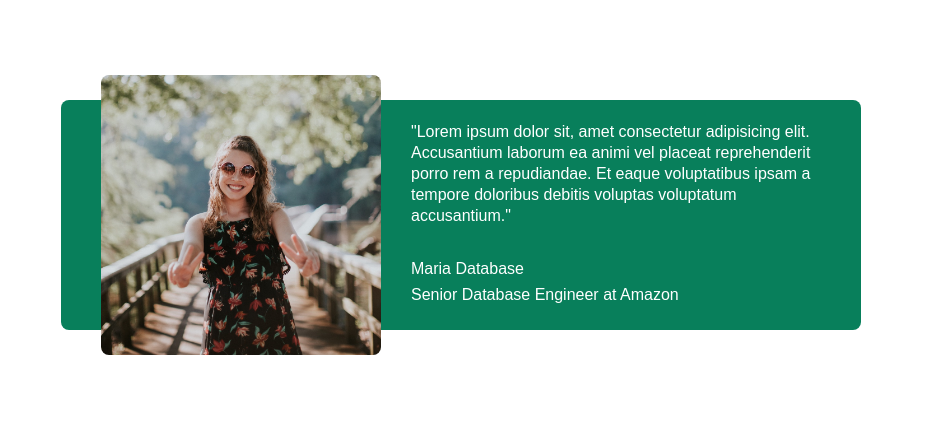
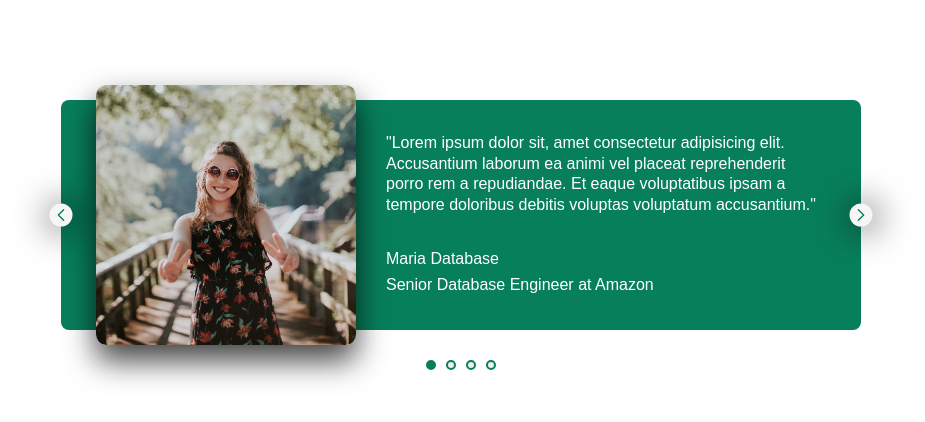
Before and after one commit to bv555222/WebDevPractice, a plain HTML site: page starter/06-Components/02-Carousel.html in a window 1280 px wide. Shown: the whole page, without its empty margins (179-1104 px from the left). Drawn offline with Linux system fonts and the light colour scheme.

Commit message:
Added carousel dots

```diff
--- a/starter/06-Components/02-Carousel.html
+++ b/starter/06-Components/02-Carousel.html
@@ -11,7 +11,7 @@
         }
 
         .carousel{
-            /* position: relative; */
+            position: relative;
             display:flex;
             width: 800px;
             height: 230px;
@@ -21,19 +21,24 @@
             border-radius: 8px;
             margin: 100px auto;
             justify-content: space-evenly;
-            gap:30px;
+            gap:60px;
             align-items: center;
             padding: 40px;
+            margin-bottom: 30px;
+
         }
 
 
         .carousel_photo{
             /* position: absolute; */
-            width: 280px;
-            height: 280px;
+            height: 200px;
+            transform: scale(1.3);
+            box-shadow: 0 12px 24px rgba(0,0,0,0.75);
             border-radius: 8px;
             display: flex;
             justify-content: flex-start;
+            margin-left: 25px;
+
 
 
         }
@@ -59,6 +64,64 @@
             font-weight: 200;
         }
 
+        .slide-left{
+            position: absolute;
+            /* display: flex;
+            align-items: center;
+            justify-content: center; */
+            /* left:-12px; */
+            left: 0;
+            top:50%;
+            transform: translate(-50%,-50%);
+            width: 23px;
+            stroke: #087f5b;
+            stroke-width: 2px;
+            background-color: #f7f6f6;
+            border-radius: 50%;
+            padding: 3px;
+           box-shadow: 2px 2px 35px 2px rgba(0,0,0,0.75);
+             cursor: pointer;
+         }
+
+        .slide-right{
+            position: absolute;
+            top:50%;
+            right: 0px;
+            transform: translate(50%,-50%);
+            width: 23px;
+            stroke: #087f5b;
+            stroke-width: 2px;
+            background-color: #f7f6f6;
+            border-radius: 50%;
+            padding: 3px;
+            box-shadow: 2px 2px 35px 2px rgba(0,0,0,0.75);
+             cursor: pointer;
+        }
+
+        .carousel_dots{
+            position: relative;
+            display: flex;
+            flex-direction: row;
+            gap:10px;
+            justify-content: center;
+            align-items: center;
+            margin-top: 0%;
+
+
+        }
+
+        .dot1,.dot2, .dot3, .dot4 {
+            cursor: pointer;
+            width: 5px;
+            height: 5px;
+            border: 2px solid #087f5b;
+            border-radius: 50%;
+            padding: 3px;
+        }
+
+         .dot1{
+            background-color: #087f5b;
+         }
 
 
 
@@ -68,9 +131,9 @@
 <body>
     <div class="carousel">
 
-        <!-- <svg xmlns="http://www.w3.org/2000/svg" fill="none" viewBox="0 0 24 24" stroke-width="1.5" stroke="currentColor" class="size-6">
-  <path stroke-linecap="round" stroke-linejoin="round" d="m11.25 9-3 3m0 0 3 3m-3-3h7.5M21 12a9 9 0 1 1-18 0 9 9 0 0 1 18 0Z" />
-    </svg> -->
+
+
+
 
         <img src="maria.jpg" alt="maria davis" class="carousel_photo">
         <div class="testimonials">
@@ -81,12 +144,26 @@
             <p class="designation">Senior Database Engineer at Amazon</p>
         </div>
 
-        <!-- <svg xmlns="http://www.w3.org/2000/svg" fill="none" viewBox="0 0 24 24" stroke-width="1.5" stroke="currentColor" class="size-6">
-  <path stroke-linecap="round" stroke-linejoin="round" d="m12.75 15 3-3m0 0-3-3m3 3h-7.5M21 12a9 9 0 1 1-18 0 9 9 0 0 1 18 0Z" />
-    </svg> -->
+        <svg class="slide-left" xmlns="http://www.w3.org/2000/svg" fill="none" viewBox="0 0 24 24" stroke-width="1.5" stroke="currentColor" class="size-6">
+  <path stroke-linecap="round" stroke-linejoin="round" d="M15.75 19.5 8.25 12l7.5-7.5" />
+</svg>
+
+        <svg class="slide-right" xmlns="http://www.w3.org/2000/svg" fill="none" viewBox="0 0 24 24" stroke-width="1.5" stroke="currentColor" class="size-6">
+  <path stroke-linecap="round" stroke-linejoin="round" d="m8.25 4.5 7.5 7.5-7.5 7.5" />
+</svg>
+
+
+
 
         </div>
 
     </div>
+     <div class="carousel_dots">
+<button class="carousel_dots dot1"></button>
+<button class="carousel_dots dot2"></button>
+<button class="carousel_dots dot3"></button>
+<button class="carousel_dots dot4"></button>
+
+</div>
 </body>
 </html>
```
